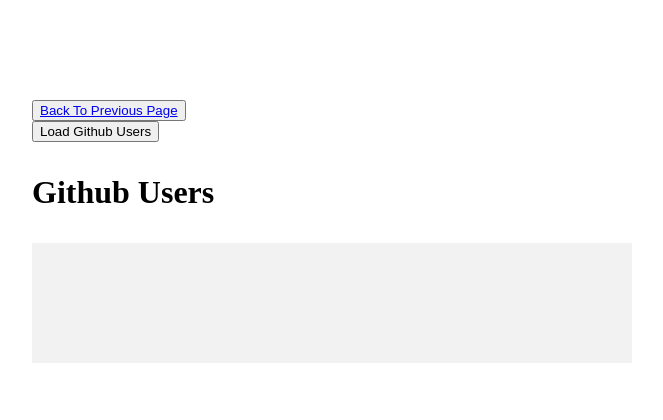
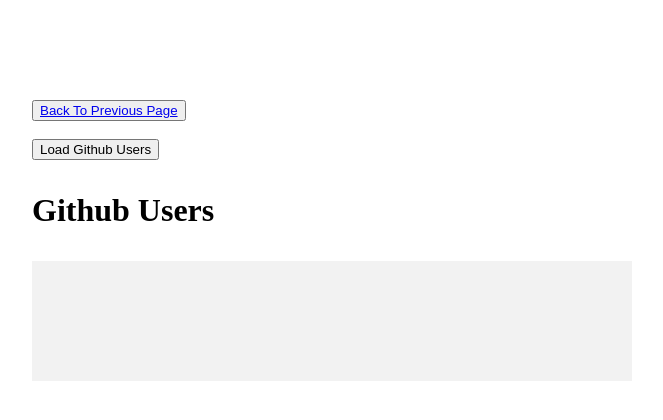
Before and after one commit to xamil121/webportfolio, a plain HTML site: page repopeople.html in a window 1280 px wide. Shown: the whole page, without its empty margins (176-839 px from the left). Drawn offline with Linux system fonts and the light colour scheme.

Commit message:
Update repopeople.html

```diff
--- a/repopeople.html
+++ b/repopeople.html
@@ -12,7 +12,7 @@
 
 		<div style="margin-left: 200px; margin-top: 100px;">
 
-		<button><a href="https://xamil121.github.io/webportfolio/index.html">Back To Previous Page</button></a><br>
+		<button><a href="https://xamil121.github.io/webportfolio/index.html">Back To Previous Page</button></a><br><br>
 
 		<button id="showInfo">Load Github Users</button> <br>
 
```
